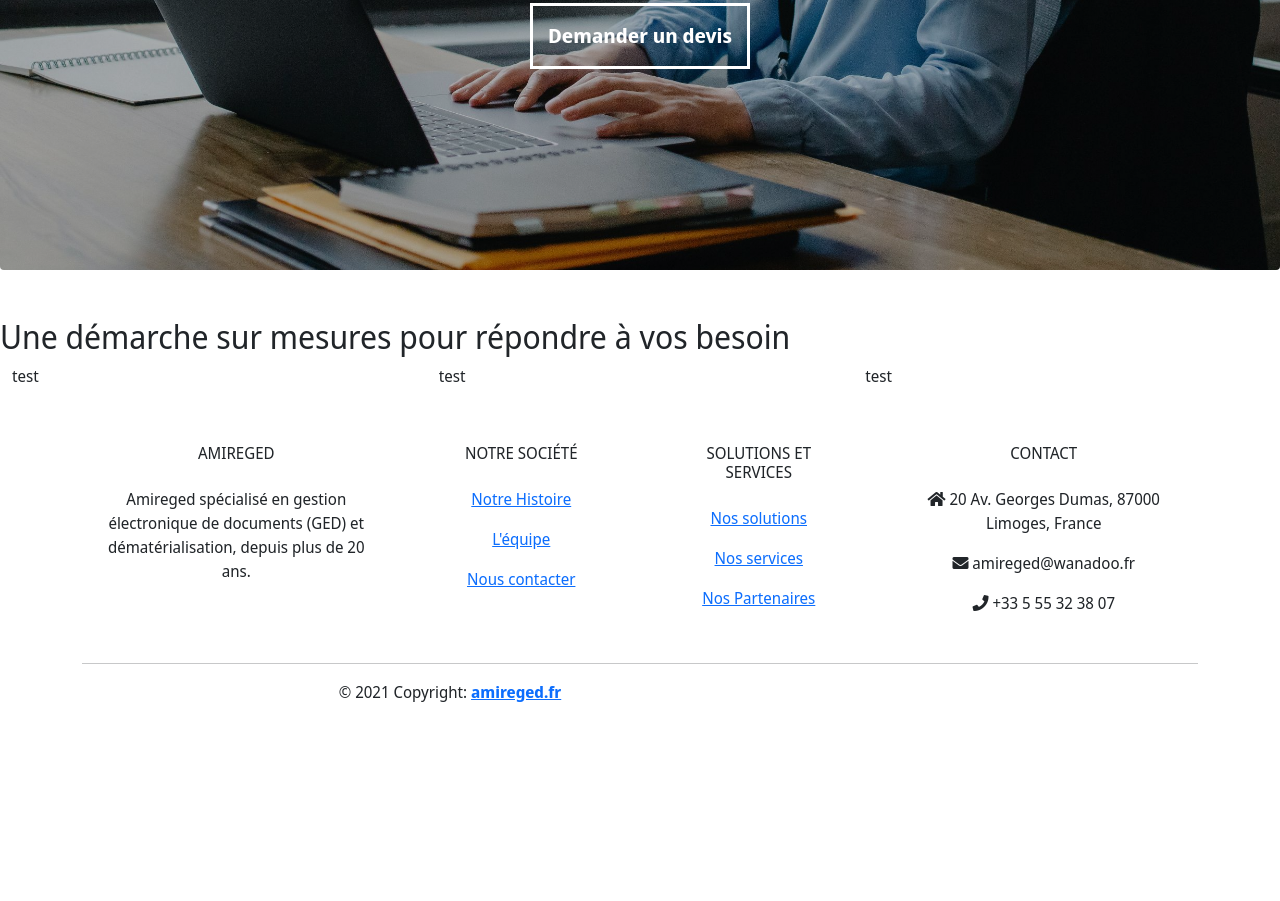
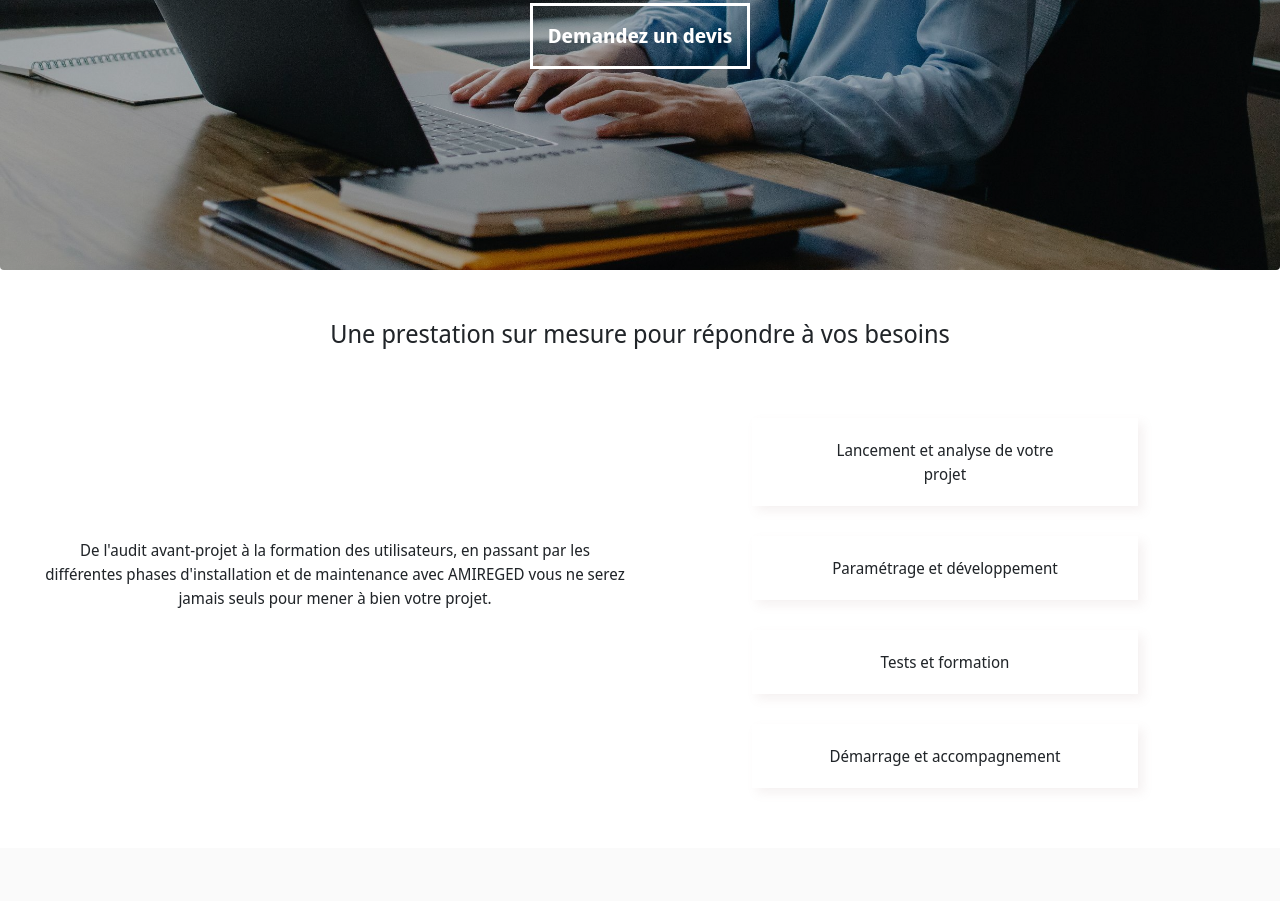
Before and after one commit to CatHarsis39/amireged-website, a plain HTML site: page index.html in a window 1280 px wide. Shown: the part 390-1291 px from the top of the page. Before the commit the page ends 1110 px from the top, so only its background shows below. Drawn offline with nearby package versions, Linux system fonts and the light colour scheme.

Commit message:
section added projet

```diff
--- a/index.html
+++ b/index.html
@@ -92,20 +92,34 @@
     >
       <h1 class="intro-title">Amireged SARL</h1>
       <br />
-      <a href="mailto: amireged@wanadoo.fr" class="devis">Demander un devis</a>
+      <a href="mailto: amireged@wanadoo.fr" class="devis">Demandez un devis</a>
     </div>
     <!-- intro picture -->
 
     <!-- Unique approach -->
-    <h2>Une démarche sur mesures pour répondre à vos besoin</h2>
+    <div class="container-fluid">
+      <h2 class="demarche">
+        Une prestation sur mesure pour répondre à vos besoins
+      </h2>
 
-    <div class="container-fluid">
-      <div class="row">
-        <div class="col-sm-4">test</div>
-        <div class="col-sm-4">test</div>
-        <div class="col-sm-4">test</div>
+      <div class="container-fluid demarche-category">
+        <div class="row">
+          <div class="col-sm-6 text-center justify-content-center text-projet">
+            De l'audit avant-projet à la formation des utilisateurs, en passant
+            par les différentes phases d'installation et de maintenance avec
+            AMIREGED vous ne serez jamais seuls pour mener à bien votre projet.
+          </div>
+
+          <div class="col-sm-6">
+            <div class="step">Lancement et analyse de votre projet</div>
+            <div class="step">Paramétrage et développement</div>
+            <div class="step">Tests et formation</div>
+            <div class="step">Démarrage et accompagnement</div>
+          </div>
+        </div>
       </div>
     </div>
+
     <!-- Unique approach -->
 
     <!-- Footer -->
--- a/styles.css
+++ b/styles.css
@@ -7,6 +7,9 @@ body {
   font-family: "Noto Sans Display", sans-serif;
 }
 
+footer {
+  background-color: #fafafa;
+}
 .logo {
   max-width: 70px;
   margin-left: 100px;
@@ -47,10 +50,33 @@ body {
   font-weight: 600;
   border: solid white;
   padding: 15px;
+  box-shadow: 5px 5px 10px rgba(156, 115, 115, 0.1);
 }
 
 .demarche-list {
-  background-color: #f2e7e6;
   text-align: center;
   padding-bottom: 50px;
 }
+
+.demarche {
+  text-align: center;
+  font-size: 25px;
+  font-weight: 400;
+  margin-bottom: 10px;
+}
+
+.step {
+  border: transparent black;
+  box-shadow: 5px 5px 10px rgba(156, 115, 115, 0.1);
+  margin: 30px 100px;
+  padding: 20px 70px;
+  text-align: center;
+}
+
+.demarche-category {
+  padding: 30px;
+}
+
+.text-projet {
+  margin-top: 150px;
+}
```
